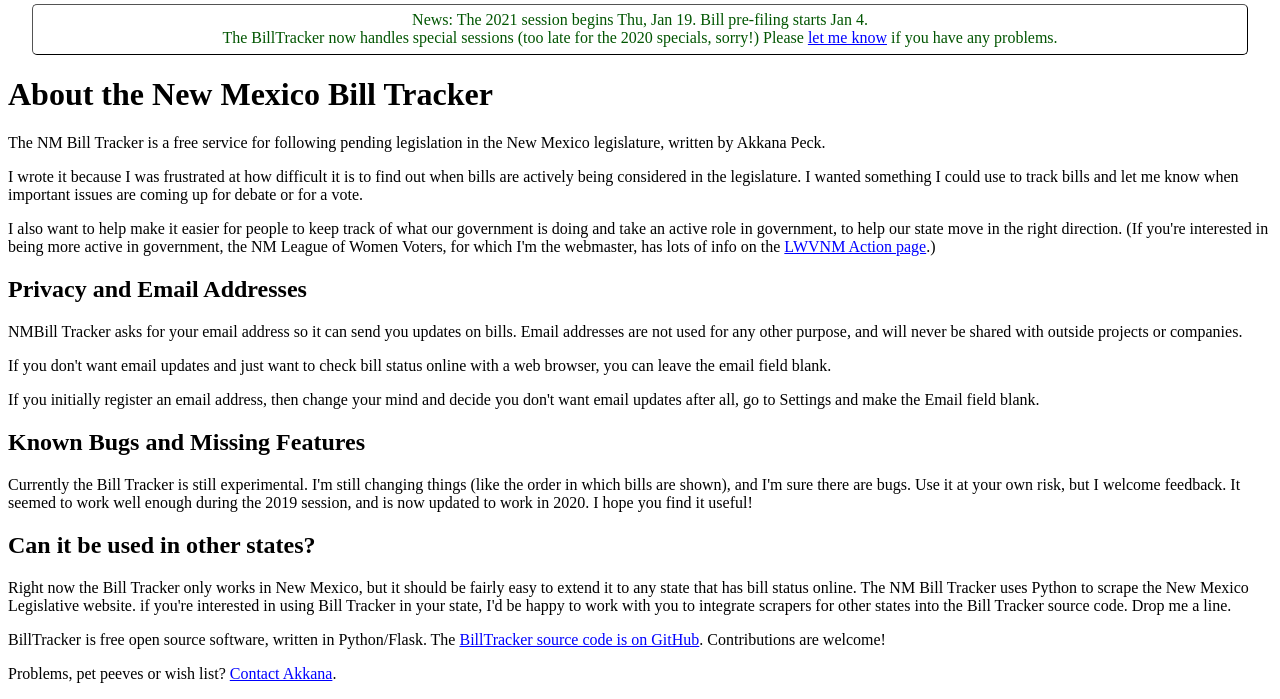
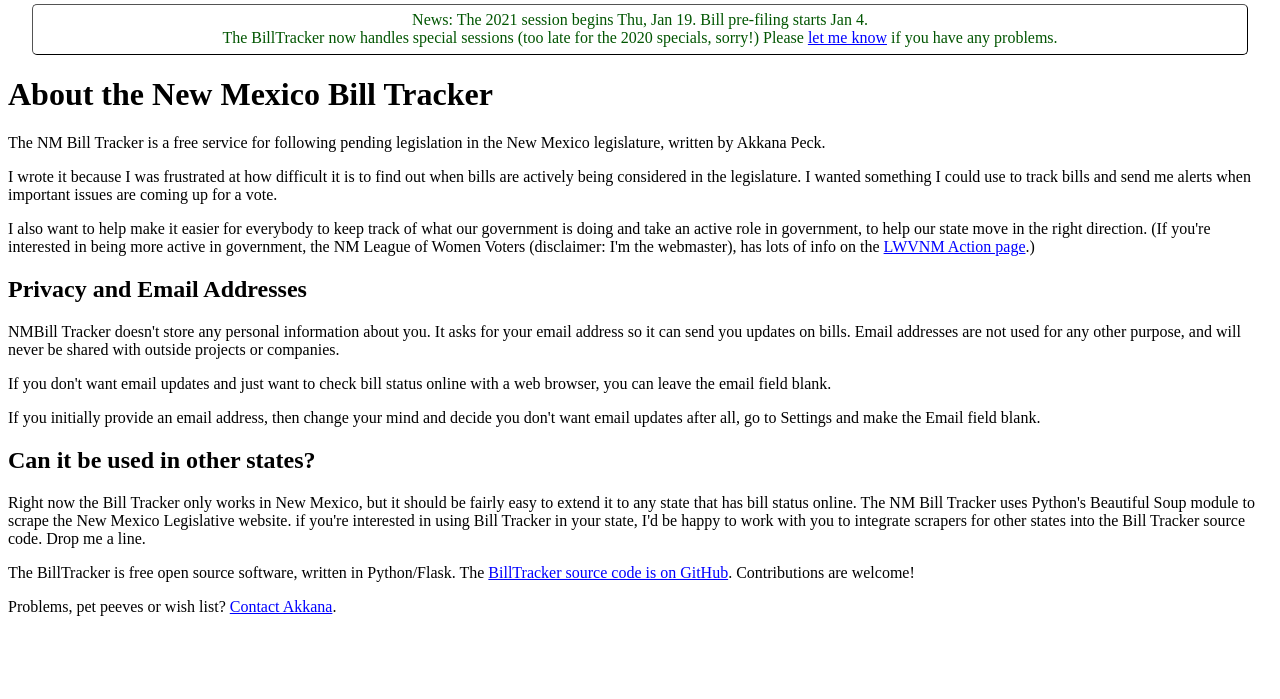
Before and after one commit to akkana/billtracker, a Flask app: page /about in a window 1280 px wide. Shown: the part 237-936 px from the top of the page. After the commit the page ends 853 px from the top, so only its background shows below. Run offline with Flask 2, Linux system fonts and the light colour scheme.

Commit message:
Minor wordsmithing

```diff
--- a/billtracker/routes.py
+++ b/billtracker/routes.py
@@ -492,9 +492,8 @@ def allbills():
 <p>
 These are the bills filed since the last time you checked this page.
 <br />
-(Warning: that means that if you leave this page and come back,
-or reload the page, these bills will no longer be there!
-So check them now.)""",
+(Warning: that means that if you leave this page and load it again later,
+or reload the page, these bills will no longer be listed as new.)""",
                      'alt': "Nothing new since you last looked."
                    },
                    { 'thelist': oldbills,
--- a/billtracker/templates/about.html
+++ b/billtracker/templates/about.html
@@ -11,52 +11,43 @@ written by Akkana Peck.
 I wrote it because I was frustrated at how difficult it is
 to find out when bills are actively being considered in the
 legislature. I wanted something I could use to track bills
-and let me know when important issues are coming up for debate
-or for a vote.
+and send me alerts when important issues are coming up for a vote.
 <p>
-I also want to help make it easier for people to keep track
+I also want to help make it easier for everybody to keep track
 of what our government is doing and take an active role in government,
 to help our state move in the right direction.
 (If you're interested in being more active in government,
-the NM League of Women Voters, for which I'm the webmaster,
+the NM League of Women Voters (disclaimer: I'm the webmaster),
 has lots of info on the
 <a href="https://www.lwvnm.org/Action/">LWVNM Action page</a>.)
 
 <h2>Privacy and Email Addresses</h2>
 <p>
-NMBill Tracker asks for your email address so it can send you updates on bills.
+NMBill Tracker doesn't store any personal information about you.
+It asks for your email address so it can send you updates on bills.
 Email addresses are not used for any other purpose, and will never be
 shared with outside projects or companies.
 <p>
 If you don't want email updates and just want to check bill status
 online with a web browser, you can leave the email field blank.
 <p>
-If you initially register an email address, then change your mind and
+If you initially provide an email address, then change your mind and
 decide you don't want email updates after all, go to Settings and make
 the Email field blank.
-
-<h2>Known Bugs and Missing Features</h2>
-<p>
-Currently the Bill Tracker is still experimental.
-I'm still changing things (like the order in which bills are shown),
-and I'm sure there are bugs.
-Use it at your own risk, but I welcome feedback.
-It seemed to work well enough during the 2019 session,
-and is now updated to work in 2020.
-I hope you find it useful!
 
 <h2>Can it be used in other states?</h2>
 <p>
 Right now the Bill Tracker only works in New Mexico, but it should be
 fairly easy to extend it to any state that has bill status online.
-The NM Bill Tracker uses Python to scrape the New Mexico Legislative website.
+The NM Bill Tracker uses Python's Beautiful Soup module to scrape the
+New Mexico Legislative website.
 if you're interested in using Bill Tracker in your state, I'd be
 happy to work with you to integrate scrapers for other states into
 the Bill Tracker source code.
 Drop me a line.
 
 <p>
-BillTracker is free open source software, written in Python/Flask. The
+The BillTracker is free open source software, written in Python/Flask. The
 <a href="https://github.com/akkana/billtracker">BillTracker source code
 is on GitHub</a>. Contributions are welcome!
 
```
